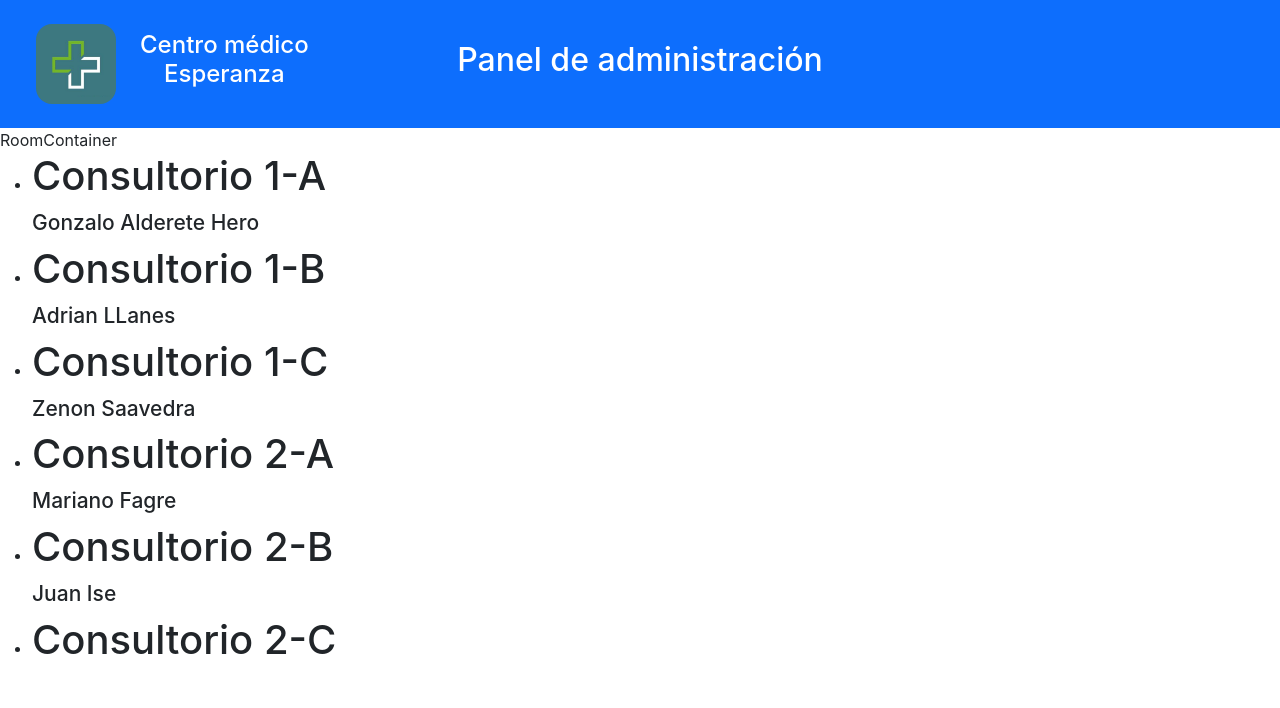
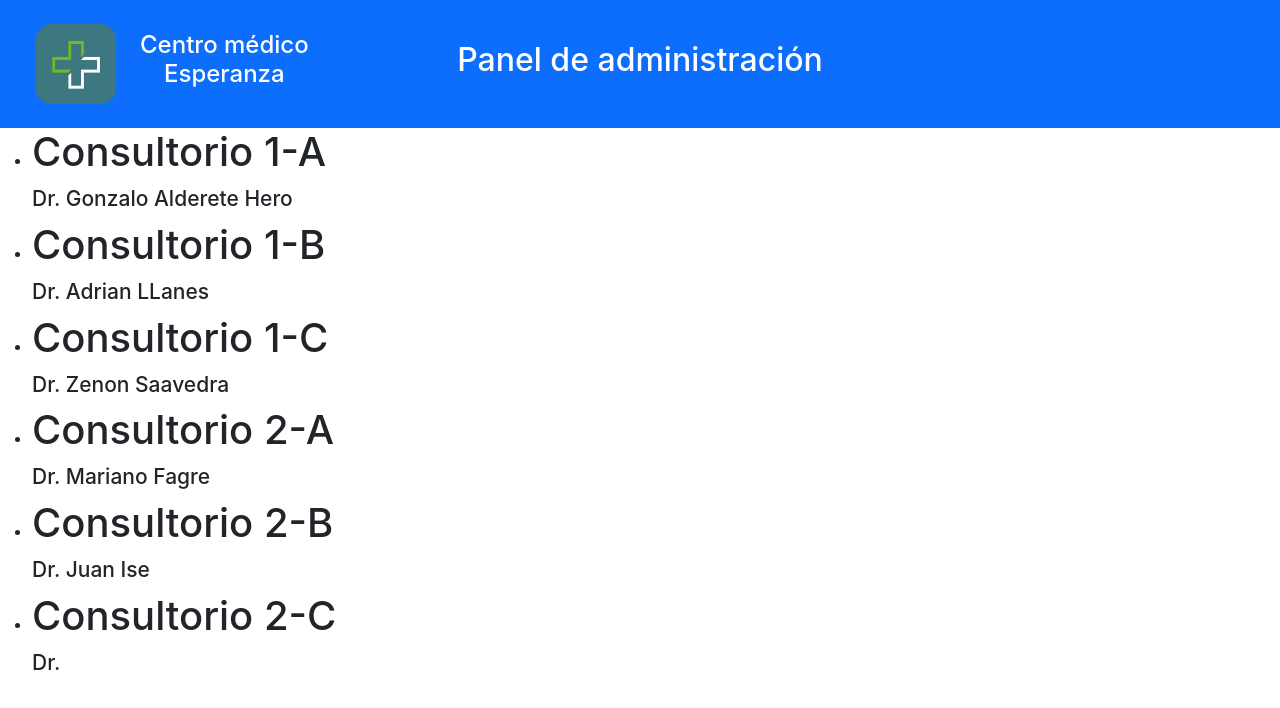
Before and after one commit to allanes/turnos-cm-frontend, a React (Create React App) app: page / in a window 1280 px wide. Shown: the top 708 px of the page. Built offline with nearby package versions, Linux system fonts and the light colour scheme.

Commit message:
Se agrega componente consultorio descripcion

```diff
--- a/src/components/RoomContainer/RoomContainer.tsx
+++ b/src/components/RoomContainer/RoomContainer.tsx
@@ -1,5 +1,6 @@
 import React, { useEffect, useState } from 'react'
 import { roomsList_initial_states } from '../../services/roomsList_initial_states'
+import { RoomDescription } from '../RoomDescription/RoomDescription'
 
 interface Room {
   roomGroup: number
@@ -21,19 +22,7 @@ export const RoomContainer = () => {
 
   return (
     <>
-      <div>RoomContainer</div>
-      <ul>
-        {
-          roomsList.map((room, index) => {
-            return (
-              <li key={index}>
-                <h1>{`Consultorio ${room.roomGroup}-${room.roomSubGroup}`}</h1>
-                <h4><small>{room.doctorName}</small></h4>
-              </li>
-            )
-          })
-        }
-      </ul>
+      <RoomDescription roomsList={roomsList} />
     </>
   )
 }
--- /dev/null
+++ b/src/components/RoomDescription/RoomDescription.tsx
@@ -0,0 +1,31 @@
+import React from 'react'
+
+interface Props {
+	roomsList: Array<{
+		roomGroup: number
+		roomSubGroup: string
+		doctorName?: string
+	}>
+}
+
+export const RoomDescription = ({ roomsList }: Props) => {
+
+	const renderList = (): JSX.Element[] => {
+		return roomsList.map((room, index) => {
+			return (
+				<li key={index}>
+					<h1>{`Consultorio ${room.roomGroup}-${room.roomSubGroup}`}</h1>
+					<h4><small>Dr. {room.doctorName} </small></h4>
+				</li>
+			)
+		})
+	}
+
+	return (
+		<div>
+			<ul>
+				{renderList()}
+			</ul>
+		</div>
+	)
+}
```
